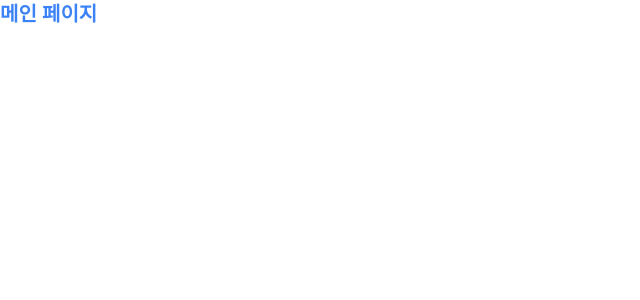
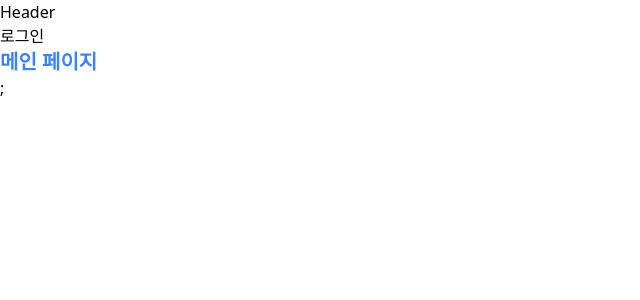
Before and after one commit to ormi-pixstar/pixstar-fe, a React (Create React App) app: page / in a window 1280 px wide. Shown: the top 300 px of the page, without its empty margins (0-640 px from the left). Built offline with nearby package versions, Linux system fonts and the light colour scheme.

Commit message:
✨ FEATURE: 메인 페이지 헤더 구현

```diff
--- /dev/null
+++ b/src/components/common/Header.jsx
@@ -0,0 +1,10 @@
+const Header = () => {
+  return (
+    <header>
+      <h1>Header</h1>
+      <a href='/login'>로그인</a>
+    </header>
+  );
+};
+
+export default Header;
--- a/src/pages/MainPage.jsx
+++ b/src/pages/MainPage.jsx
@@ -1,5 +1,12 @@
+import Header from '../components/common/Header.jsx';
+
 const MainPage = () => {
-  return <div className='text-blue-500 text-xl font-bold'>메인 페이지</div>;
+  return (
+    <>
+      <Header />
+      <div className='text-blue-500 text-xl font-bold'>메인 페이지</div>;
+    </>
+  );
 };
 
 export default MainPage;
```
